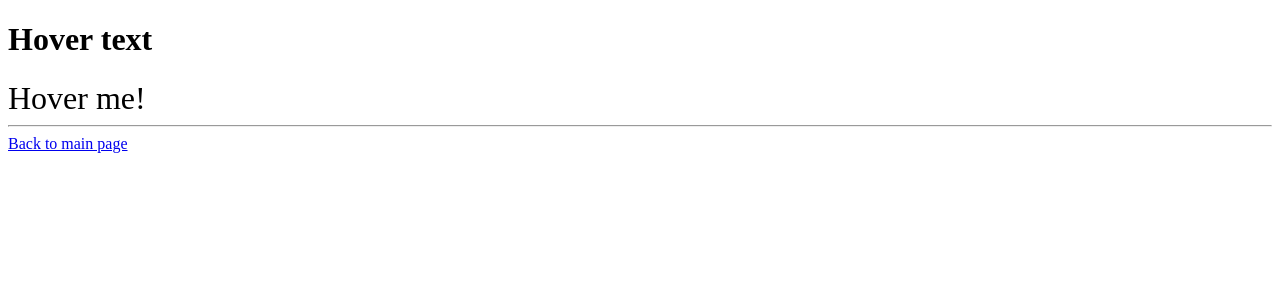
After one commit to Xalva3000/project_15_flask_htmx, a Flask app: page /examples/hover/ in a window 1280 px wide. The commit adds this page. Shown: the top 300 px of the page. Run offline with Flask 3, Linux system fonts and the light colour scheme.

Commit message:
hover and swap

```diff
--- a/rest/examples/views.py
+++ b/rest/examples/views.py
@@ -15,3 +15,10 @@ def handle_ping():
     if request.method == "POST":
         return "Pong!"
     return render_template("examples/ping/ping.html")
+
+
+@app.route("/hover/", methods=["GET", "POST"], endpoint="hover")
+def handle_hover():
+    if request.method == "POST":
+        return "I see you!"
+    return render_template("examples/hover/hover.html")
--- /dev/null
+++ b/templates/examples/components/footer.html
@@ -0,0 +1,5 @@
+<hr>
+
+<div>
+  <a href="{{ url_for('index_app.index') }}"> Back to main page</a>
+</div>
--- /dev/null
+++ b/templates/examples/hover/hover.html
@@ -0,0 +1,19 @@
+{% extends 'base.html' %}
+
+{% block title %}
+    Hover example
+{% endblock %}
+
+{% block body %}
+<h1>Hover text</h1>
+    <div style="font-size: 200%">
+      <span
+         hx-post="{{ url_for('examples_app.hover') }}"
+         hx-trigger="mouseenter"
+         hx-swap="outerHTML">
+        Hover me!
+      </span>
+    </div>
+
+{% include 'examples/components/footer.html' %}
+{% endblock %}
--- a/templates/examples/index.html
+++ b/templates/examples/index.html
@@ -8,6 +8,7 @@
  <h1>Examples:</h1>
     <ul>
       <li><a href="{{ url_for('examples_app.ping') }}"> Example ping</a></li>
+      <li><a href="{{ url_for('examples_app.hover') }}"> Example hover</a></li>
     </ul>
 <hr>
   <div>
--- a/templates/examples/ping/ping.html
+++ b/templates/examples/ping/ping.html
@@ -10,9 +10,5 @@
         <button hx-post="{{ url_for('examples_app.ping') }}">Send Ping</button>
     </div>
 
-    <hr>
-
-    <div>
-        <a href="{{ url_for('index_app.index') }}"> Back to main page</a>
-    </div>
+{% include 'examples/components/footer.html' %}
 {% endblock %}
```
